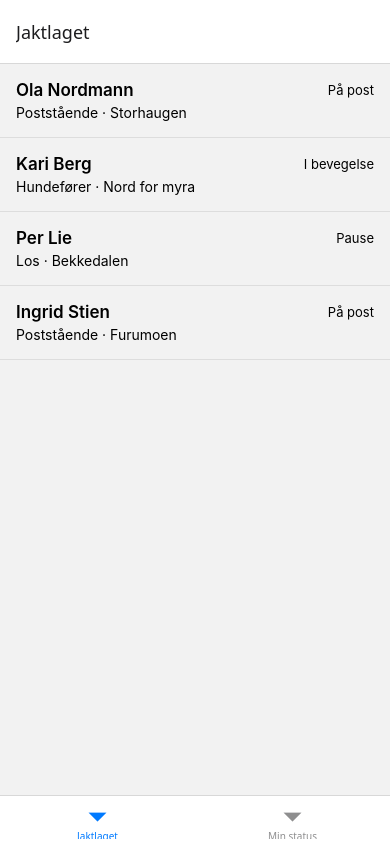
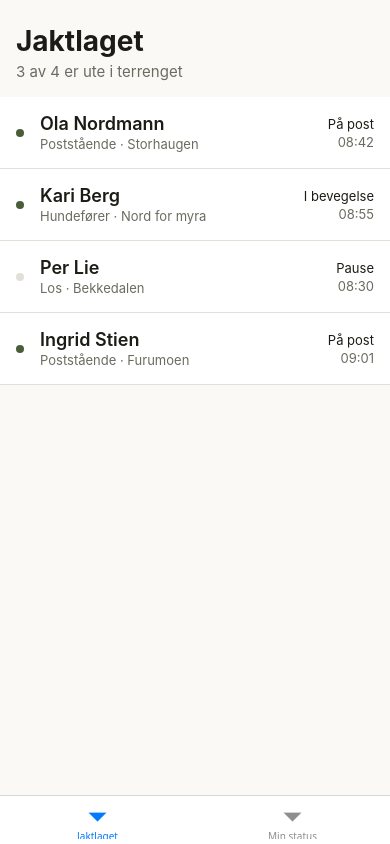
Before and after one commit to Hajron/jaktkompis, a React Native app: screen /Jaktlag in a window 390 px wide. Built offline with nearby package versions, Linux system fonts and the light colour scheme.

Commit message:
Styling av jaktlagskjerm med egen header, safe area og tom-tilstand

```diff
--- a/App.js
+++ b/App.js
@@ -15,7 +15,7 @@ function JaktlagStack() {
       <Stack.Screen
         name="Jaktlag"
         component={JaktlagScreen}
-        options={{ title: 'Jaktlaget' }}
+        options={{ headerShown: false }}
       />
       <Stack.Screen
         name="Detalj"
--- a/components/MedlemKort.js
+++ b/components/MedlemKort.js
@@ -1,39 +1,80 @@
 import { View, Text, StyleSheet, Pressable } from 'react-native';
+import { farger, rom, tekst, radius } from '../theme/theme';
 
 export default function MedlemKort({ medlem, onTrykk }) {
+  const erAktiv = medlem.status !== 'Pause';
+
   return (
-    <Pressable style={styles.kort} onPress={onTrykk}>
-      <View style={styles.rad}>
+    <Pressable
+      style={({ pressed }) => [styles.kort, pressed && styles.kortTrykket]}
+      onPress={onTrykk}
+    >
+      <View style={styles.venstre}>
+        <View style={[styles.prikk, !erAktiv && styles.prikkInaktiv]} />
+      </View>
+
+      <View style={styles.innhold}>
         <Text style={styles.navn}>{medlem.navn}</Text>
+        <Text style={styles.detalj}>
+          {medlem.rolle} · {medlem.omrade}
+        </Text>
+      </View>
+
+      <View style={styles.hoyre}>
         <Text style={styles.status}>{medlem.status}</Text>
+        <Text style={styles.tid}>{medlem.sistSett}</Text>
       </View>
-      <Text style={styles.detalj}>
-        {medlem.rolle} · {medlem.omrade}
-      </Text>
     </Pressable>
   );
 }
 
 const styles = StyleSheet.create({
   kort: {
-    padding: 16,
+    flexDirection: 'row',
+    alignItems: 'center',
+    paddingVertical: rom.m,
+    paddingHorizontal: rom.m,
+    backgroundColor: farger.flate,
     borderBottomWidth: 1,
-    borderBottomColor: '#ddd',
+    borderBottomColor: farger.linje,
   },
-  rad: {
-    flexDirection: 'row',
-    justifyContent: 'space-between',
-    alignItems: 'center',
+  kortTrykket: {
+    backgroundColor: farger.aksentSvak,
+  },
+  venstre: {
+    marginRight: rom.m,
+  },
+  prikk: {
+    width: 8,
+    height: 8,
+    borderRadius: 4,
+    backgroundColor: farger.aksent,
+  },
+  prikkInaktiv: {
+    backgroundColor: farger.linje,
+  },
+  innhold: {
+    flex: 1,
   },
   navn: {
-    fontSize: 17,
-    fontWeight: '600',
+    ...tekst.overskrift,
+    color: farger.tekst,
+  },
+  detalj: {
+    ...tekst.smatekst,
+    color: farger.tekstSvak,
+    marginTop: 2,
+  },
+  hoyre: {
+    alignItems: 'flex-end',
   },
   status: {
-    fontSize: 13,
+    ...tekst.smatekst,
+    color: farger.tekst,
   },
-  detalj: {
-    fontSize: 14,
-    marginTop: 4,
+  tid: {
+    ...tekst.smatekst,
+    color: farger.tekstSvak,
+    marginTop: 2,
   },
 });
--- a/screens/JaktlagScreen.js
+++ b/screens/JaktlagScreen.js
@@ -1,10 +1,22 @@
-import { View, FlatList, StyleSheet } from 'react-native';
+import { View, Text, FlatList, StyleSheet } from 'react-native';
+import { useSafeAreaInsets } from 'react-native-safe-area-context';
 import { jaktlag } from '../data/jaktlag';
 import MedlemKort from '../components/MedlemKort';
+import { farger, rom, tekst } from '../theme/theme';
 
 export default function JaktlagScreen({ navigation }) {
+  const insets = useSafeAreaInsets();
+  const antallUte = jaktlag.filter((m) => m.status !== 'Pause').length;
+
   return (
-    <View style={styles.container}>
+    <View style={[styles.container, { paddingTop: insets.top }]}>
+      <View style={styles.header}>
+        <Text style={styles.tittel}>Jaktlaget</Text>
+        <Text style={styles.undertittel}>
+          {antallUte} av {jaktlag.length} er ute i terrenget
+        </Text>
+      </View>
+
       <FlatList
         data={jaktlag}
         keyExtractor={(item) => item.id}
@@ -14,6 +26,9 @@ export default function JaktlagScreen({ navigation }) {
             onTrykk={() => navigation.navigate('Detalj', { medlem: item })}
           />
         )}
+        ListEmptyComponent={
+          <Text style={styles.tom}>Ingen i laget er registrert ennå.</Text>
+        }
       />
     </View>
   );
@@ -22,5 +37,25 @@ export default function JaktlagScreen({ navigation }) {
 const styles = StyleSheet.create({
   container: {
     flex: 1,
+    backgroundColor: farger.bakgrunn,
+  },
+  header: {
+    paddingHorizontal: rom.m,
+    paddingTop: rom.l,
+    paddingBottom: rom.m,
+  },
+  tittel: {
+    ...tekst.tittel,
+    color: farger.tekst,
+  },
+  undertittel: {
+    ...tekst.brodtekst,
+    color: farger.tekstSvak,
+    marginTop: rom.xs,
+  },
+  tom: {
+    ...tekst.brodtekst,
+    color: farger.tekstSvak,
+    padding: rom.m,
   },
 });
--- /dev/null
+++ b/theme/theme.js
@@ -0,0 +1,30 @@
+export const farger = {
+  bakgrunn: '#FAF9F6',
+  flate: '#FFFFFF',
+  tekst: '#1C1C17',
+  tekstSvak: '#6B6B60',
+  linje: '#E2E0D6',
+  aksent: '#4A5D3A',
+  aksentSvak: '#EEF1EA',
+  varsel: '#B4552D',
+};
+
+export const rom = {
+  xs: 4,
+  s: 8,
+  m: 16,
+  l: 24,
+  xl: 32,
+};
+
+export const tekst = {
+  tittel: { fontSize: 28, fontWeight: '700' },
+  overskrift: { fontSize: 18, fontWeight: '600' },
+  brodtekst: { fontSize: 15, fontWeight: '400' },
+  smatekst: { fontSize: 13, fontWeight: '400' },
+};
+
+export const radius = {
+  s: 4,
+  m: 8,
+};
```
